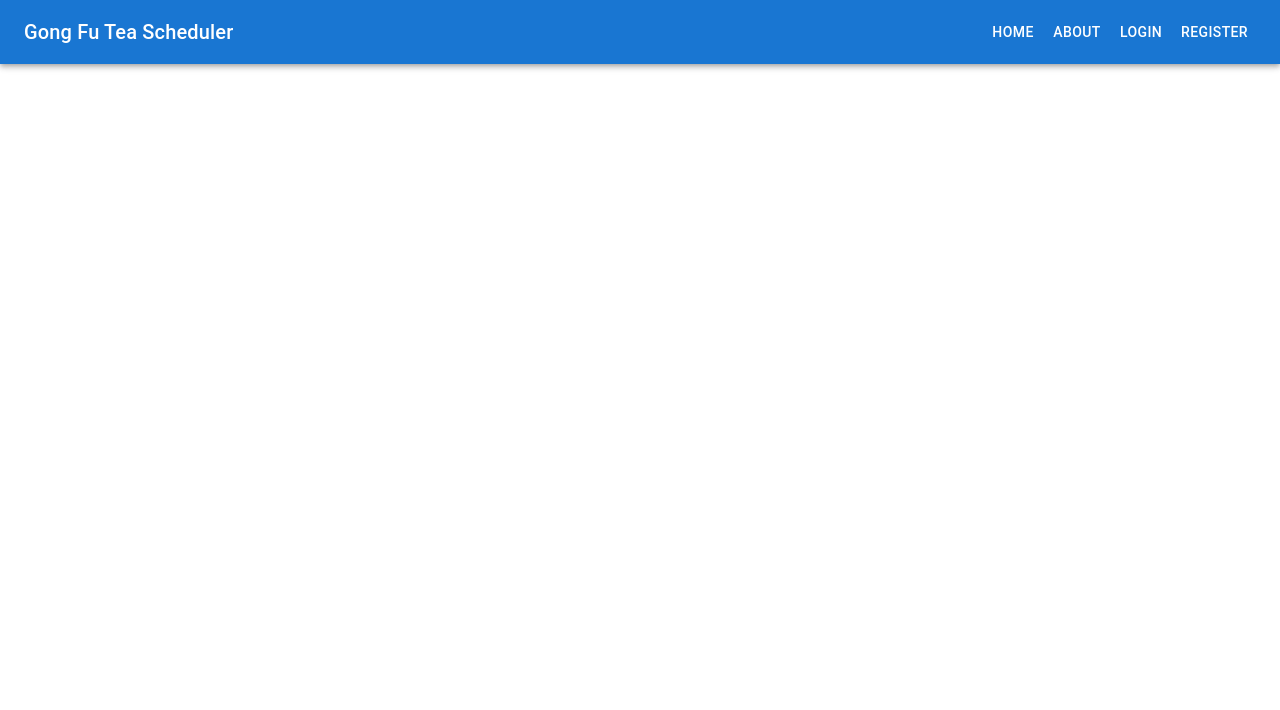
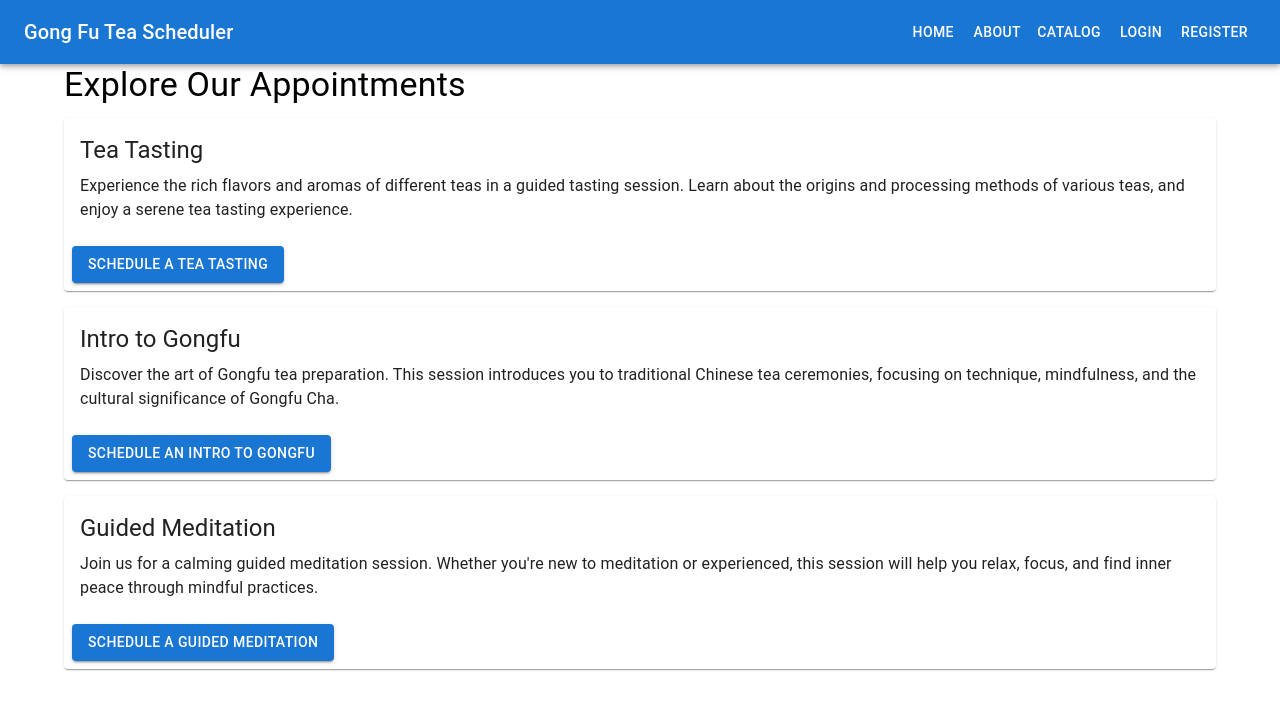
Before and after one commit to Cameron8325/SchedAppFE, a React (Create React App) app: page /catalog in a window 1280 px wide. Shown: the top 710 px of the page. Built offline with nearby package versions, Linux system fonts and the light colour scheme.

Commit message:
Added Daytype Filtering from Catalog page.

```diff
--- a/src/components/navbar/navbar.jsx
+++ b/src/components/navbar/navbar.jsx
@@ -30,6 +30,7 @@ function NavBar() {
                 </Typography>
                 <Button color="inherit" component={Link} to="/">Home</Button>
                 <Button color="inherit" component={Link} to="/about">About</Button>
+                <Button color="inherit" component={Link} to="/catalog">Catalog</Button> {/* New Catalog Tab */}
                 {isLoggedIn && <Button color="inherit" component={Link} to="/appointments">Appointments</Button>}
                 {isLoggedIn ? (
                     <>
--- a/src/pages/AppointmentsPage.jsx
+++ b/src/pages/AppointmentsPage.jsx
@@ -3,12 +3,17 @@ import { Calendar, momentLocalizer } from 'react-big-calendar';
 import moment from 'moment';
 import 'moment-timezone';
 import 'react-big-calendar/lib/css/react-big-calendar.css';
-import { Container, Typography, Button, ButtonGroup } from '@mui/material';
+import { Container, Typography, ButtonGroup, Button } from '@mui/material';
 import axios from 'axios';
+import { useLocation, useNavigate } from 'react-router-dom';  // Import useLocation and useNavigate
 import authService from '../services/authService';
 import CustomModal from '../components/modal/CustomModal';
 
 const localizer = momentLocalizer(moment);
+
+function useQuery() {
+  return new URLSearchParams(useLocation().search);
+}
 
 function AppointmentsPage() {
   const [events, setEvents] = useState([]);
@@ -19,13 +24,16 @@ function AppointmentsPage() {
   const [modalMessage, setModalMessage] = useState('');
   const [isConfirmVisible, setIsConfirmVisible] = useState(true);
   const [confirmButtonText, setConfirmButtonText] = useState('Confirm');
-  const [selectedDayType, setSelectedDayType] = useState('all'); // New state for filtering
+  const [selectedDayType, setSelectedDayType] = useState('all');
 
   const dayTypeMap = useMemo(() => ({
     tea_tasting: 'Tea Tasting',
     intro_gongfu: 'Intro to Gongfu',
     guided_meditation: 'Guided Meditation',
   }), []);
+
+  const query = useQuery();
+  const navigate = useNavigate(); // To update the query parameters
 
   const fetchAppointmentsAndAvailableDays = useCallback(async () => {
     try {
@@ -93,6 +101,15 @@ function AppointmentsPage() {
   useEffect(() => {
     fetchAppointmentsAndAvailableDays();
   }, [fetchAppointmentsAndAvailableDays]);
+
+  useEffect(() => {
+    const dayTypeQuery = query.get('dayType');
+    if (dayTypeQuery) {
+      setSelectedDayType(dayTypeQuery);
+    } else {
+      setSelectedDayType('all'); // Reset to 'all' if no query parameter is present
+    }
+  }, [query]);
 
   useEffect(() => {
     if (selectedDayType === 'all') {
@@ -176,6 +193,11 @@ function AppointmentsPage() {
     return { style: { backgroundColor: event.backgroundColor } };
   };
 
+  const handleDayTypeChange = (type) => {
+    setSelectedDayType(type);
+    navigate(`/appointments?dayType=${type}`);
+  };
+
   return (
     <Container>
       <Typography variant="h4" component="h1" gutterBottom>
@@ -184,10 +206,10 @@ function AppointmentsPage() {
 
       {/* Day Type Filter Buttons */}
       <ButtonGroup variant="contained" color="primary" style={{ marginBottom: '1rem' }}>
-        <Button onClick={() => setSelectedDayType('all')}>All</Button>
-        <Button onClick={() => setSelectedDayType('tea_tasting')}>Tea Tasting</Button>
-        <Button onClick={() => setSelectedDayType('intro_gongfu')}>Intro to Gongfu</Button>
-        <Button onClick={() => setSelectedDayType('guided_meditation')}>Guided Meditation</Button>
+        <Button onClick={() => handleDayTypeChange('all')}>All</Button>
+        <Button onClick={() => handleDayTypeChange('tea_tasting')}>Tea Tasting</Button>
+        <Button onClick={() => handleDayTypeChange('intro_gongfu')}>Intro to Gongfu</Button>
+        <Button onClick={() => handleDayTypeChange('guided_meditation')}>Guided Meditation</Button>
       </ButtonGroup>
 
       <Calendar
--- /dev/null
+++ b/src/pages/CatalogPage.jsx
@@ -0,0 +1,84 @@
+import React from 'react';
+import { useNavigate } from 'react-router-dom';  // Import useNavigate
+import { Container, Typography, Button, Card, CardContent, CardActions } from '@mui/material';
+
+function CatalogPage() {
+  const navigate = useNavigate();  // Use useNavigate instead of useHistory
+
+  const handleRedirect = (dayType) => {
+    navigate(`/appointments?dayType=${dayType}`);
+  };
+
+  return (
+    <Container>
+      <Typography variant="h4" component="h1" gutterBottom>
+        Explore Our Appointments
+      </Typography>
+
+      {/* Tea Tasting Section */}
+      <Card style={{ marginBottom: '1rem' }}>
+        <CardContent>
+          <Typography variant="h5" component="h2" gutterBottom>
+            Tea Tasting
+          </Typography>
+          <Typography variant="body1" component="p">
+            Experience the rich flavors and aromas of different teas in a guided tasting session. Learn about the origins and processing methods of various teas, and enjoy a serene tea tasting experience.
+          </Typography>
+        </CardContent>
+        <CardActions>
+          <Button
+            variant="contained"
+            color="primary"
+            onClick={() => handleRedirect('tea_tasting')}
+          >
+            Schedule a Tea Tasting
+          </Button>
+        </CardActions>
+      </Card>
+
+      {/* Intro to Gongfu Section */}
+      <Card style={{ marginBottom: '1rem' }}>
+        <CardContent>
+          <Typography variant="h5" component="h2" gutterBottom>
+            Intro to Gongfu
+          </Typography>
+          <Typography variant="body1" component="p">
+            Discover the art of Gongfu tea preparation. This session introduces you to traditional Chinese tea ceremonies, focusing on technique, mindfulness, and the cultural significance of Gongfu Cha.
+          </Typography>
+        </CardContent>
+        <CardActions>
+          <Button
+            variant="contained"
+            color="primary"
+            onClick={() => handleRedirect('intro_gongfu')}
+          >
+            Schedule an Intro to Gongfu
+          </Button>
+        </CardActions>
+      </Card>
+
+      {/* Guided Meditation Section */}
+      <Card style={{ marginBottom: '1rem' }}>
+        <CardContent>
+          <Typography variant="h5" component="h2" gutterBottom>
+            Guided Meditation
+          </Typography>
+          <Typography variant="body1" component="p">
+            Join us for a calming guided meditation session. Whether you're new to meditation or experienced, this session will help you relax, focus, and find inner peace through mindful practices.
+          </Typography>
+        </CardContent>
+        <CardActions>
+          <Button
+            variant="contained"
+            color="primary"
+            onClick={() => handleRedirect('guided_meditation')}
+          >
+            Schedule a Guided Meditation
+          </Button>
+        </CardActions>
+      </Card>
+    </Container>
+  );
+}
+
+export default CatalogPage;
--- a/src/routes.js
+++ b/src/routes.js
@@ -7,6 +7,7 @@ import ProfilePage from './pages/ProfilePage';
 import LoginPage from './pages/LoginPage';
 import RegisterPage from './pages/RegisterPage';
 import AdminDashboard from './pages/AdminDashboard';
+import CatalogPage from './pages/CatalogPage'; // Import the CatalogPage
 import NavBar from './components/navbar/navbar';
 
 function AppRoutes() {
@@ -16,6 +17,7 @@ function AppRoutes() {
             <Routes>
                 <Route path="/" element={<HomePage />} />
                 <Route path="/about" element={<AboutPage />} />
+                <Route path="/catalog" element={<CatalogPage />} /> {/* Catalog Route */}
                 <Route path="/appointments" element={<AppointmentsPage />} />
                 <Route path="/profile" element={<ProfilePage />} />
                 <Route path="/login" element={<LoginPage />} />
```
